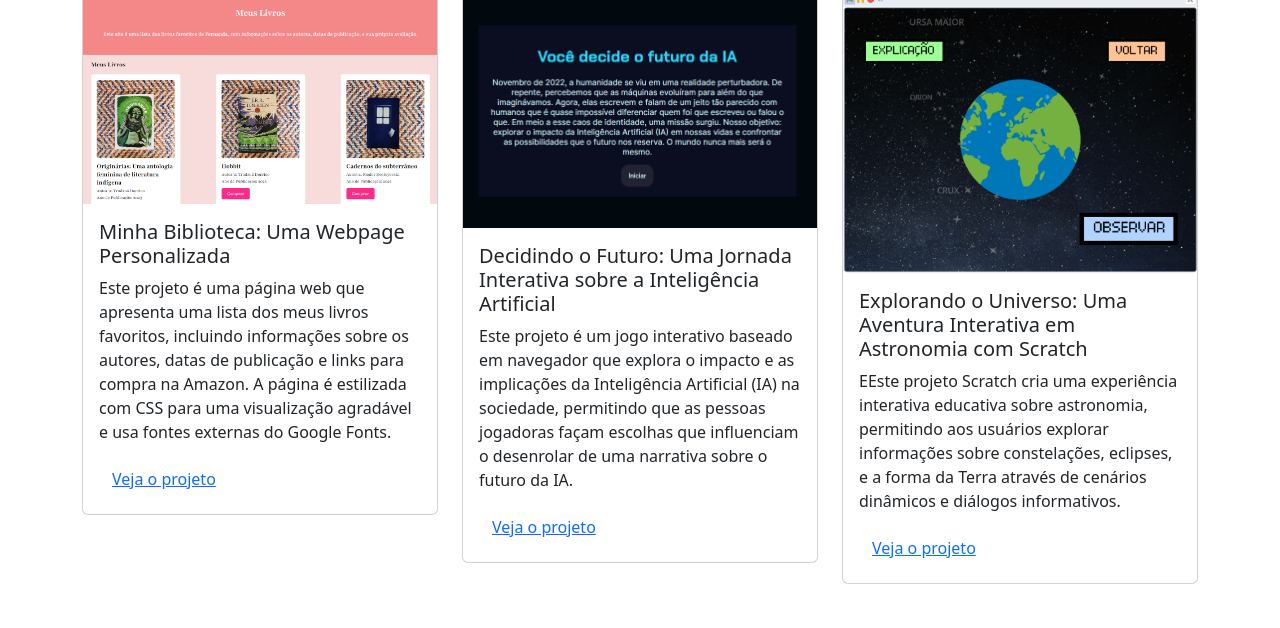
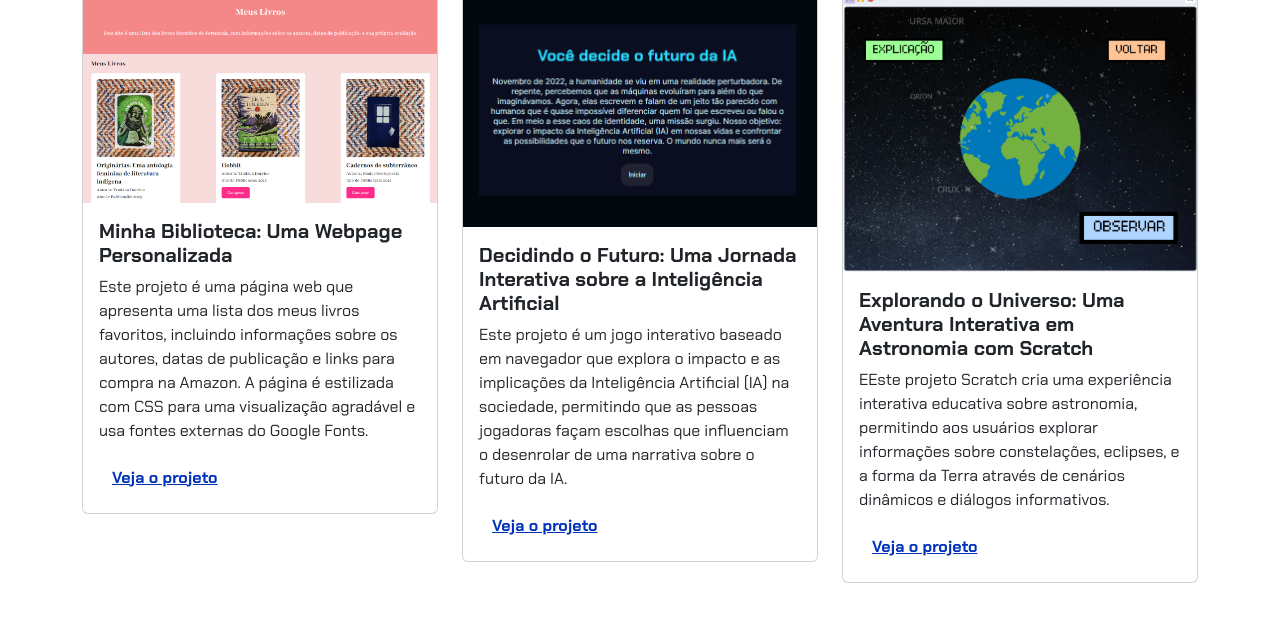
Before and after one commit to RafaTeodoro0908/maju-portifolio, a plain HTML site: page indexmj.html in a window 1280 px wide. Shown: the part 476-1104 px from the top of the page. Drawn offline with nearby package versions, Linux system fonts and the light colour scheme; files whose address does not match are found by name.

Commit message:
indexmj.html

```diff
--- a/indexmj.html
+++ b/indexmj.html
@@ -6,7 +6,7 @@
       <meta name="viewport" content="width=device-width, initial-scale=1.0">
       <link href="https://cdn.jsdelivr.net/npm/bootstrap@5.3.2/dist/css/bootstrap.min.css" rel="stylesheet">
       <link rel="stylesheet" href="https://cdn.jsdelivr.net/npm/bootstrap-icons@1.11.3/font/bootstrap-icons.min.css">
-      <link rel="stylesheet" href="style.css">
+      <link rel="stylesheet" href="stylemj.css">
       <title>Meu portfólio</title>
   </head>
 
```
